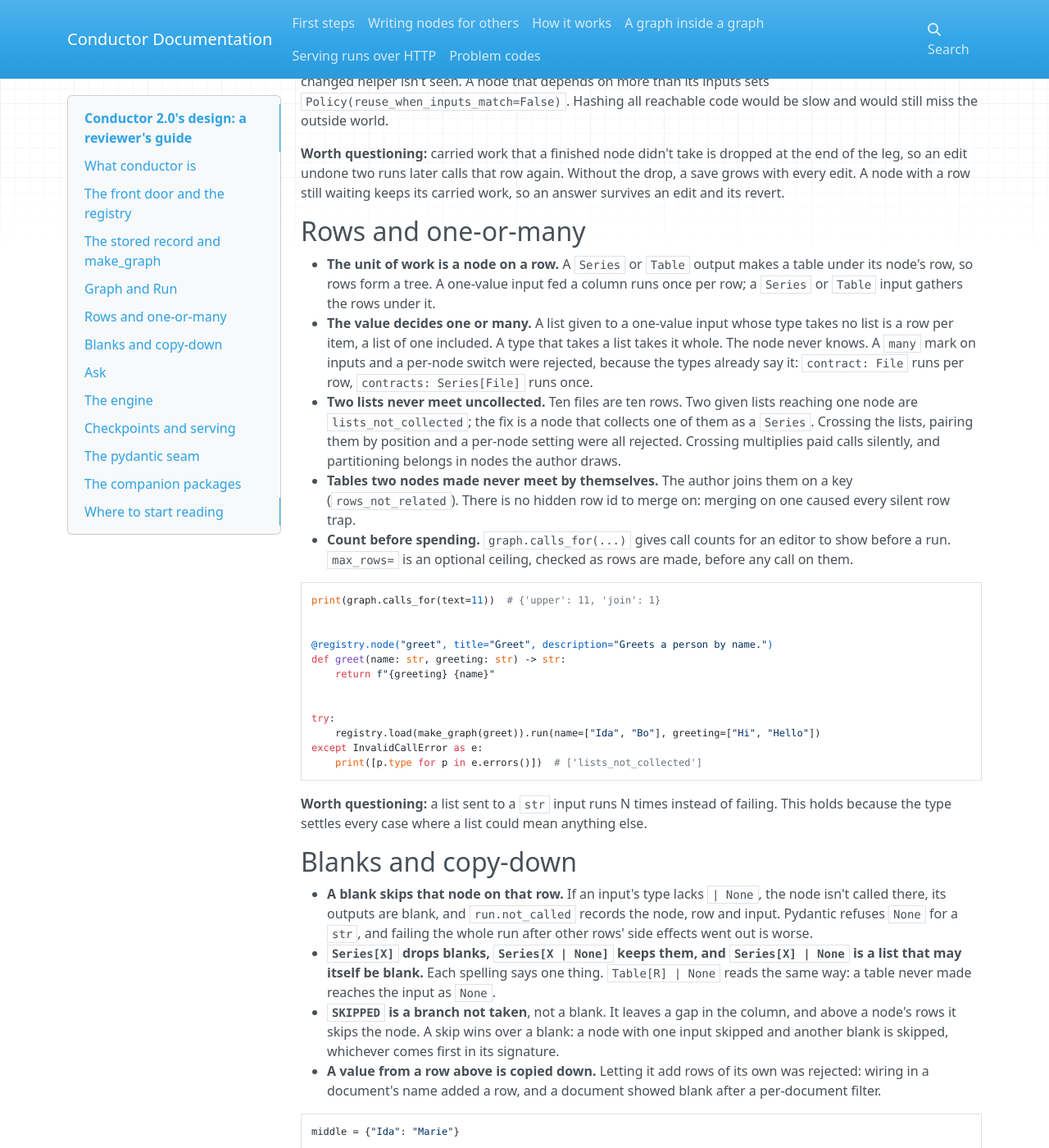
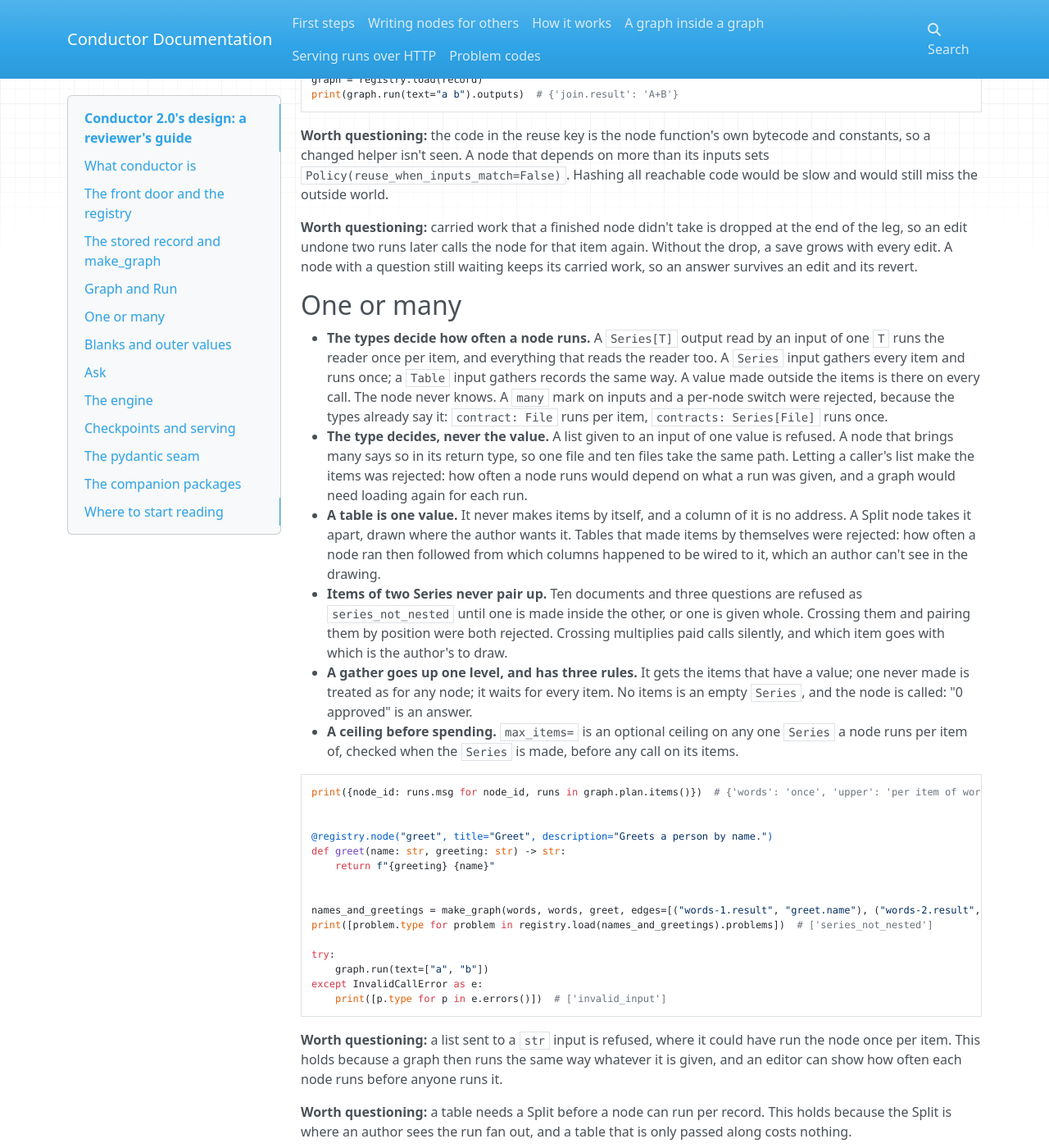
Before and after one commit to syv-ai/conductor, an MkDocs documentation site: the page built from docs/design.md, in a window 1280 px wide and 1400 px high, scrolled down 3137 px. Shown: the whole window at 82% size. Built offline with MkDocs 1.6.1, drawn with Linux system fonts in a browser that asks for light colours; nearby versions of some CDN libraries; some of the changed text lies outside the part shown.

Commit message:
docs(design): the reviewer's guide follows the Series model: one or many decided by types, a table as one value, blanks and outer values; its embedded example loads without running

````diff
--- a/docs/design.md
+++ b/docs/design.md
@@ -21,6 +21,11 @@ from conductor import InvalidCallError, NodeRegistry, Series, make_graph
 text = NodeRegistry(category="Text", extra={"tier": "free"})
 
 
+@text.node("words", title="Words", description="The words of a text.")
+def words(text: str) -> Series[str]:
+    return text.split()
+
+
 @text.node("upper", title="Uppercase", description="Turns a text into capital letters.", tags=("case",))
 def upper(text: str) -> str:
     return text.upper()
@@ -35,7 +40,7 @@ registry = NodeRegistry(tags=("core",))
 registry.add_subregistry(text)
 print(registry["upper"].tags)  # ('core', 'case')
 free = registry.filter(lambda d: d.extra.get("tier") == "free")
-print(sorted(d.id for d in free))  # ['join', 'upper']
+print(sorted(d.id for d in free))  # ['join', 'upper', 'words']
 ```
 
 **Worth questioning:** a node that registers nothing needs a registry before anyone can find it. This holds because one definition can then go into any registry, and what a host offers is written in one place: where it builds the registry.
@@ -48,12 +53,12 @@ print(sorted(d.id for d in free))  # ['join', 'upper']
 - **Typed-in values and a node's `display` are JSON.** A value typed in is kept as its JSON reads back: a date as its ISO text, a float that isn't finite as `"NaN"` or `"Infinity"`. So a record always equals its own JSON, and its fingerprint survives a store. A value with no JSON form, such as a polars frame, is `invalid_value` at the call. A hand-built record holding a float that isn't finite is `invalid_record`.
 - **A node's `display` is the host's.** Conductor stores it, never reads it, and leaves it out of the fingerprint. It sits on the node so it follows the node through an upgrade, a removal and an embedding.
 - **There is no setting flag on a field.** A node can't know every graph it sits in, so whether an input is fixed is said per graph: a `value` in the record is the graph author's, an open first-node input the caller's.
-- **Edges are a sorted list of address pairs** (`node.field`, or `node.output.column`). Two records that differ only in edge order are equal. Several edges into one input gather in a fixed order that never depends on the list: on rows of one table, that table's row order; across tables, the order of `nodes`, then the order the source declares its outputs. So a host may sort the list. Edges stored per node were rejected: reconnecting reorders either shape.
+- **Edges are a sorted list of address pairs** (`node.field`, or `node.output.field` for one field of a record). Two records that differ only in edge order are equal, and nothing a run does depends on the list's order: several edges into one input are alternatives, opposite branches of one decision, never a list to join. So a host may sort the list. Edges stored per node were rejected: reconnecting reorders either shape.
 - **`make_graph(*nodes, edges=, values=, defaults=)`** follows scikit-learn's `make_pipeline`. With no `edges` the nodes form a chain: each node takes its one required open input from the one output of the node before it, or the call fails with `not_a_chain`. With `edges`, those are every edge. It loads what it writes, each node against the definition it was given, and raises one `InvalidCallError` listing every fault of the call, its own and loading's together. A half-drawn graph is still written.
 
 ```python
-record = make_graph(upper, join)
-print(record.model_dump_json())  # {"nodes":[{"id":"upper","node":"upper"},{"id":"join","node":"join"}],"edges":[["upper.result","join.texts"]]}
+record = make_graph(words, upper, join)
+print(record.model_dump_json())  # {"nodes":[{"id":"words","node":"words"},{"id":"upper","node":"upper"},{"id":"join","node":"join"}],"edges":[["upper.result","join.texts"],["words.result","upper.text"]]}
 
 
 @registry.node("half", title="Half", description="Halves a number.")
@@ -75,28 +80,29 @@ print(typed.nodes[0].values)  # {'n': 'NaN'}
 - **Nobody declares a graph's inputs or outputs.** Inputs are the open inputs of its first nodes; outputs are the outputs no node reads. An open input on a first node is not a problem, just as an unfitted scikit-learn pipeline isn't broken.
 - **A loaded graph keeps its own copy of its definitions**, so a later change to the registry can't break it.
 - **One way in, and verbs that mirror each other.** `Graph(...)` and `Run(...)` refuse to be constructed. `graph.with_inputs` checks inputs and gives a run that hasn't started; `graph.run` is that plus `resume()`. On a run, `with_inputs` and `again` do the same with changed inputs, keeping the earlier work. `answer` returns another run and runs nothing.
-- **`again` reuses by content.** A unit takes an earlier result when it receives exactly what an earlier unit of its node received, under the same version, code, fields and rows. Identical rows match first to first, second to second, so a row inserted above keeps everyone's answer. `run.forget(*ids)` calls chosen nodes again, for a host that must recheck access. `edited.with_inputs(..., earlier=old)` lends work across an edit to the nodes the edit left alone.
-- **Errors are data.** One `Problem` record is used everywhere, with stable codes listed in `PROBLEM_CODES` for a host to translate by. A message says how to fix the fault and never quotes a value. A node's own exception text goes to the log. A caller's input named twice, by name and by address, is `input_given_twice` from every verb that takes inputs, `calls_for` included.
+- **`again` reuses by content.** A call takes an earlier result when it would receive exactly what an earlier call of its node received, under the same version, code and fields. Identical items share one earlier result. A person's answers are taken in item order, first to first and second to second, so an item inserted above keeps everyone's answer. `run.forget(*ids)` calls chosen nodes again, for a host that must recheck access. `edited.with_inputs(..., earlier=old)` lends work across an edit to the nodes the edit left alone.
+- **Errors are data.** One `Problem` record is used everywhere, with stable codes listed in `PROBLEM_CODES` for a host to translate by. A message says how to fix the fault and never quotes a value. A node's own exception text goes to the log. A caller's input named twice, by name and by address, is `input_given_twice` from every verb that takes inputs.
 
 ```python
 graph = registry.load(record)
-print(graph.run(text=["a", "b"]).outputs)  # {'join.result': 'A+B'}
+print(graph.run(text="a b").outputs)  # {'join.result': 'A+B'}
 ```
 
 **Worth questioning:** the code in the reuse key is the node function's own bytecode and constants, so a changed helper isn't seen. A node that depends on more than its inputs sets `Policy(reuse_when_inputs_match=False)`. Hashing all reachable code would be slow and would still miss the outside world.
 
-**Worth questioning:** carried work that a finished node didn't take is dropped at the end of the leg, so an edit undone two runs later calls that row again. Without the drop, a save grows with every edit. A node with a row still waiting keeps its carried work, so an answer survives an edit and its revert.
+**Worth questioning:** carried work that a finished node didn't take is dropped at the end of the leg, so an edit undone two runs later calls the node for that item again. Without the drop, a save grows with every edit. A node with a question still waiting keeps its carried work, so an answer survives an edit and its revert.
 
-## Rows and one-or-many
+## One or many
 
-- **The unit of work is a node on a row.** A `Series` or `Table` output makes a table under its node's row, so rows form a tree. A one-value input fed a column runs once per row; a `Series` or `Table` input gathers the rows under it.
-- **The value decides one or many.** A list given to a one-value input whose type takes no list is a row per item, a list of one included. A type that takes a list takes it whole. The node never knows. A `many` mark on inputs and a per-node switch were rejected, because the types already say it: `contract: File` runs per row, `contracts: Series[File]` runs once.
-- **Two lists never meet uncollected.** Ten files are ten rows. Two given lists reaching one node are `lists_not_collected`; the fix is a node that collects one of them as a `Series`. Crossing the lists, pairing them by position and a per-node setting were all rejected. Crossing multiplies paid calls silently, and partitioning belongs in nodes the author draws.
-- **Tables two nodes made never meet by themselves.** The author joins them on a key (`rows_not_related`). There is no hidden row id to merge on: merging on one caused every silent row trap.
-- **Count before spending.** `graph.calls_for(...)` gives call counts for an editor to show before a run. `max_rows=` is an optional ceiling, checked as rows are made, before any call on them.
+- **The types decide how often a node runs.** A `Series[T]` output read by an input of one `T` runs the reader once per item, and everything that reads the reader too. A `Series` input gathers every item and runs once; a `Table` input gathers records the same way. A value made outside the items is there on every call. The node never knows. A `many` mark on inputs and a per-node switch were rejected, because the types already say it: `contract: File` runs per item, `contracts: Series[File]` runs once.
+- **The type decides, never the value.** A list given to an input of one value is refused. A node that brings many says so in its return type, so one file and ten files take the same path. Letting a caller's list make the items was rejected: how often a node runs would depend on what a run was given, and a graph would need loading again for each run.
+- **A table is one value.** It never makes items by itself, and a column of it is no address. A Split node takes it apart, drawn where the author wants it. Tables that made items by themselves were rejected: how often a node ran then followed from which columns happened to be wired to it, which an author can't see in the drawing.
+- **Items of two Series never pair up.** Ten documents and three questions are refused as `series_not_nested` until one is made inside the other, or one is given whole. Crossing them and pairing them by position were both rejected. Crossing multiplies paid calls silently, and which item goes with which is the author's to draw.
+- **A gather goes up one level, and has three rules.** It gets the items that have a value; one never made is treated as for any node; it waits for every item. No items is an empty `Series`, and the node is called: "0 approved" is an answer.
+- **A ceiling before spending.** `max_items=` is an optional ceiling on any one `Series` a node runs per item of, checked when the `Series` is made, before any call on its items.
 
 ```python
-print(graph.calls_for(text=11))  # {'upper': 11, 'join': 1}
+print({node_id: runs.msg for node_id, runs in graph.plan.items()})  # {'words': 'once', 'upper': 'per item of words.result', 'join': 'once'}
 
 
 @registry.node("greet", title="Greet", description="Greets a person by name.")
@@ -104,20 +110,25 @@ def greet(name: str, greeting: str) -> str:
     return f"{greeting} {name}"
 
 
+names_and_greetings = make_graph(words, words, greet, edges=[("words-1.result", "greet.name"), ("words-2.result", "greet.greeting")])
+print([problem.type for problem in registry.load(names_and_greetings).problems])  # ['series_not_nested']
+
 try:
-    registry.load(make_graph(greet)).run(name=["Ida", "Bo"], greeting=["Hi", "Hello"])
+    graph.run(text=["a", "b"])
 except InvalidCallError as e:
-    print([p.type for p in e.errors()])  # ['lists_not_collected']
+    print([p.type for p in e.errors()])  # ['invalid_input']
 ```
 
-**Worth questioning:** a list sent to a `str` input runs N times instead of failing. This holds because the type settles every case where a list could mean anything else.
+**Worth questioning:** a list sent to a `str` input is refused, where it could have run the node once per item. This holds because a graph then runs the same way whatever it is given, and an editor can show how often each node runs before anyone runs it.
 
-## Blanks and copy-down
+**Worth questioning:** a table needs a Split before a node can run per record. This holds because the Split is where an author sees the run fan out, and a table that is only passed along costs nothing.
 
-- **A blank skips that node on that row.** If an input's type lacks `| None`, the node isn't called there, its outputs are blank, and `run.not_called` records the node, row and input. Pydantic refuses `None` for a `str`, and failing the whole run after other rows' side effects went out is worse.
+## Blanks and outer values
+
+- **A blank keeps the node from being called for that item.** If an input's type lacks `| None`, the node isn't called there, its outputs are blank, and `run.not_called` records the node, the item and the input. Pydantic refuses `None` for a `str`, and failing the whole run after other items' side effects went out is worse.
 - **`Series[X]` drops blanks, `Series[X | None]` keeps them, and `Series[X] | None` is a list that may itself be blank.** Each spelling says one thing. `Table[R] | None` reads the same way: a table never made reaches the input as `None`.
-- **`SKIPPED` is a branch not taken**, not a blank. It leaves a gap in the column, and above a node's rows it skips the node. A skip wins over a blank: a node with one input skipped and another blank is skipped, whichever comes first in its signature.
-- **A value from a row above is copied down.** Letting it add rows of its own was rejected: wiring in a document's name added a row, and a document showed blank after a per-document filter.
+- **`SKIPPED` is a branch not taken**, not a blank. For one item it leaves a gap, and outside the items it skips the node. A skip wins over a blank: a node with one input skipped and another blank is skipped, whichever comes first in its signature.
+- **A value made outside the items is there on every call.** Nothing is copied, and it adds no items of its own: wiring in a document's name changes nothing about how often a node runs.
 
 ```python
 middle = {"Ida": "Marie"}
@@ -133,19 +144,20 @@ def send(middle: str) -> str:
     return f"sent {middle}"
 
 
-sent = registry.load(make_graph(middle_name, send)).run(name=["Ida", "Bo"])
-print(sent.status, sent.not_called)  # complete [NotCalled(node_id='send', row=(1,), input='middle')]
+sent = registry.load(make_graph(words, middle_name, send)).run(text="Ida Bo")
+print(sent.status, sent.results["send"]["result"])  # complete ['sent Marie', None]
+print([(skipped.node_id, skipped.input) for skipped in sent.not_called])  # [('send', 'middle')]
 ```
 
-**Worth questioning:** the run ends `complete` with a row not sent. This holds because the run records which row and which input, so a host can say "Bo's row was not sent: middle name blank" instead of failing everyone.
+**Worth questioning:** the run ends `complete` with one message not sent. This holds because the run records which item and which input, so a host can say "Bo was not sent: middle name blank" instead of failing everyone.
 
 ## `Ask`
 
-- **`raise Ask(prompt, choices=, default=)` pauses one row.** The return type says what the answer is and how to ask: `bool` is yes or no, a `Literal` one of its values, a frozen dataclass a form. `AskBool`, `AskMulti` and a `type=` argument were rejected as a second declaration. That row and whatever reads it wait; the rest runs on.
+- **`raise Ask(prompt, choices=, default=)` pauses one call.** The return type says what the answer is and how to ask: `bool` is yes or no, a `Literal` one of its values, a frozen dataclass a form. `AskBool`, `AskMulti` and a `type=` argument were rejected as a second declaration. That call and whatever reads it wait; the rest runs on.
 - **`Ask` holds only what the run knows, typed.** How a question looks is its type's `Param` (a widget, a title, choices known when the node is written), so a hook's output types carry it too; `widget=` on `Ask` was a second home for it and went. `-> str` with a bare `Ask(prompt)` is free text. Each argument has the answer's shape: a value for one output, a mapping by output name, naming only some, for several. There is no plural `defaults=`.
 - **A question is the same record as a field:** the `FieldDescription` a palette reads, with the `choices` and `default` the `Ask` set. A host draws it the way it draws an input. One JSON Schema for the whole answer was rejected: it loses a host type's id, a field's shape and exclusive groups, and has no place for a widget.
 - **`run.answer(unit, value)` or `run.answer({id: value, ...})`.** Every fault is refused at once and nothing is half-answered. Each answer is read strictly from its JSON form (`true`, never `"yes"`). A declared choice is read exactly the same way, held to the field's limits, so an enum's value or a date's ISO text is a choice. A choice's id is the type's JSON of the value it reads as, so `Decimal` choices show `"1"` and a `datetime` its seconds.
-- **A waiting id names the place and the question**, `node@row~fingerprint`. An answer meant for a question that has moved is `answer_stale`.
+- **A waiting id names the place and the question**, `node@item~fingerprint`. An answer meant for a question that has moved is `answer_stale`.
 
 ```python
 from typing import Literal
@@ -168,7 +180,7 @@ print(asked.answer(asked.waiting[0], "casual").resume().outputs)  # {'tone.resul
 
 ## The engine
 
-- **A small core.** Rows are tuples, there is one ledger of units, embedded graphs are spliced in before compiling, and tables are kept as columns. The parts pay off together: the core's speed comes from calling inline and from checking values only where a check can fail.
+- **A small core.** Loading decides once, from the declared types alone, how often each node runs. A run keeps one ledger of calls, and an item is a tuple of numbers. A table stays the frame it is. The parts pay off together: the core's speed comes from calling inline and from checking values only where a check can fail.
 - **Nodes run on the leg's own thread by default** (`Policy(concurrency=1)`). An author asks for threads with `concurrency` or `attempt_timeout`. Threads by default would surprise code that isn't thread-safe, and calling inline is most of the core's speed.
 - **Values are checked where it matters.** A node's return is read strictly against its type (`invalid_output`). An edge's value is read again only where its source's type doesn't settle it, decided at load, so a plain chain checks nothing at run time.
 - **Only `ExternalError`, or a class the node's `retry_on` names, is retried.** A `NodeError` of the node's own, an output its type refused and an `Ask` are never retried, whatever `retry_on` says: repeating the call repeats them. After a failure, calls already on threads finish and are kept, so resuming repeats none.
@@ -189,18 +201,18 @@ print(list(shouted.inputs), shouted.run(text=["a"]).outputs)  # ['text'] {'join.
 
 - **A run is one JSON value.** `graph.load_run(saved)` checks it against the graph and refuses another graph's save by fingerprint (`state_of_another_graph`). Saves survive a store that reorders keys, such as Postgres `jsonb`, and hold only the nodes with work done, so a long graph waiting at its start saves small. A save's shape is declared once, as pydantic models that `to_json` writes through and `load_run` reads through, and a save has one reader, its JSON text (a mapping is written as JSON first), so a float that isn't finite is put back before its type reads it, and a damaged save is one `state_unreadable` whose `ctx.at` is the dotted place of the fault.
 - **Checkpoints come from the stream.** `run.stream(checkpoint_every=seconds)` sends `run_checkpoint` events carrying a copy of the run. Resuming one calls only what it holds no record of, so a process that dies mid-leg repeats at most the calls that were in flight. A callback argument was rejected as a second channel beside the stream.
-- **Events carry counts, not values.** `node_complete` says how many rows a node did, and the values stay in the run, so an event is small whatever the size of the table. The one exception is a `Problem`: `node_failed` carries one, and `run_end` carries the leg's `cause`, so a run stopped at its ceiling says how many rows it reached and a client can choose a higher one.
+- **Events carry counts, not values.** `node_complete` says how many calls a node came to, and the values stay in the run, so an event is small whatever the size of the table. The one exception is a `Problem`: `node_failed` carries one, and `run_end` carries the leg's `cause`, so a run stopped at its ceiling says how many items it met and a client can choose a higher one.
 
 ```python
 import asyncio
 
 
 async def follow() -> None:
-    async for event in graph.with_inputs(text=["a", "b", "c"], max_rows=2).stream(checkpoint_every=1.0):
+    async for event in graph.with_inputs(text="a b c", max_items=2).stream(checkpoint_every=1.0):
         if event.type == "run_checkpoint":
             pass  # store event.run.to_json()
         if event.type == "run_end":
-            print(event.status, event.cause and event.cause.type)  # stopped row_ceiling
+            print(event.status, event.cause and event.cause.type)  # stopped item_ceiling
 
 
 asyncio.run(follow())
@@ -235,7 +247,7 @@ print(Settings.model_json_schema()["properties"]["temperature"])  # {'default':
 - **`conductor-nodes`:** the 32 standard nodes, a registry per module, and `conductor_nodes.registry` holding them all. It has no types of its own. A failure a person can act on is a `NodeError` with a code. Node ids never change, since stored graphs name them.
 - **`conductor-providers`:** `run_router(store=, registry=, caller=)`, a FastAPI router mounted with `app.include_router(...)`. Starting, reading, following, answering, resuming, running again and cancelling are routes, by run id, served from any worker.
 - **The host owns storage and login.** `RunStore` is six async methods over one row per run, and every change is a compare-and-set on a revision. A lease lets another worker resume a dead worker's run from its last checkpoint. `caller` is a FastAPI dependency whose return type is kept on the run as JSON, so any worker can rebuild the registry for that caller. A run is visible only to whoever started it, unless the host widens `may_see`; `again` by another caller loads the run on that caller's own nodes.
-- **What the router promises.** An answer sent while a leg runs is queued, and the write that ends the leg either takes it or refuses it in the run's `refused`, never drops it; only a leg that ends `waiting` takes answers; a second answer to a row already queued is 409. The ceiling a run was started or resumed with holds for every later leg. A cancel stays set through a takeover, so only an explicit resume restarts the run. One leg may run 5 minutes by default (`leg_timeout`), and a timed-out run waits for a resume.
+- **What the router promises.** An answer sent while a leg runs is queued, and the write that ends the leg either takes it or refuses it in the run's `refused`, never drops it; only a leg that ends `waiting` takes answers; a second answer to a question already queued is 409. The ceiling a run was started or resumed with holds for every later leg. A cancel stays set through a takeover, so only an explicit resume restarts the run. One leg may run 5 minutes by default (`leg_timeout`), and a timed-out run waits for a resume.
 - **Proved by two real workers.** `tests/test_providers/test_serving_runs.py` runs the SQLite store from [Serving runs over HTTP](serving-runs.md) in two uvicorn processes. A killed worker's run is taken over and repeats at most 6 of 40 calls; a deploy repeats none.
 - **Left out:** React and Mermaid adapters (nothing reads them), an `/execute` endpoint (a run lives in a store, by id), and a store inside the package.
 
````
Also changed, not shown: other parts of docs/design.md (+1 -1 lines).
